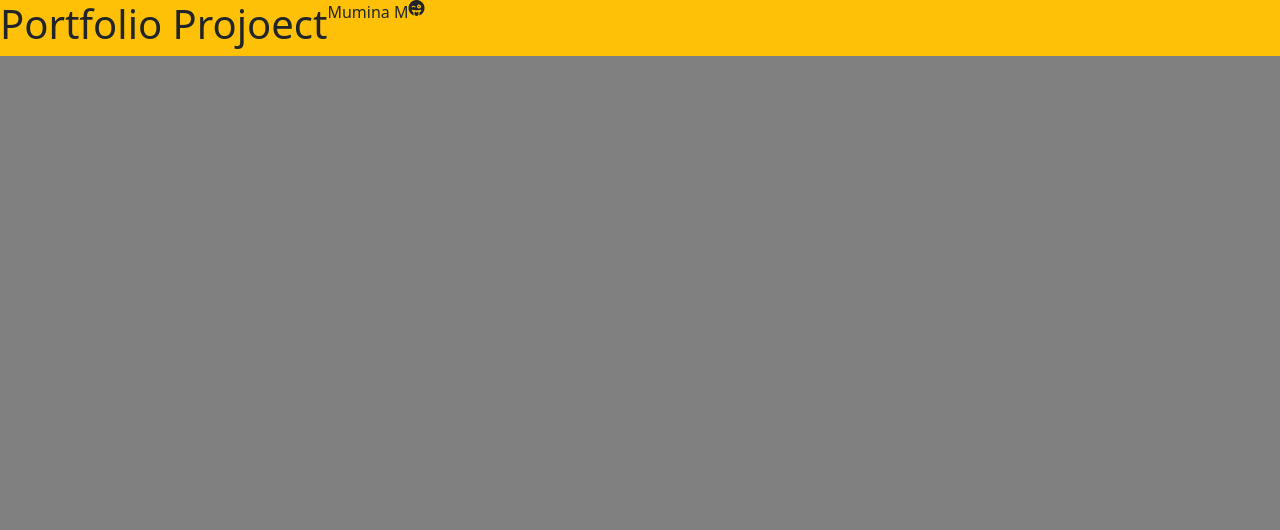
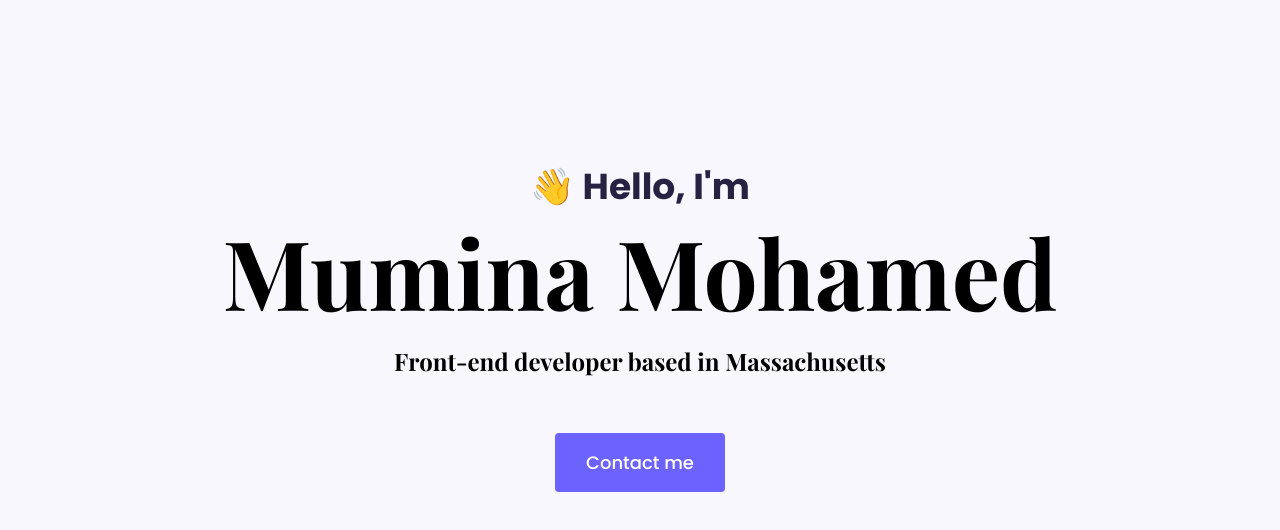
Before and after one commit to Mumina033/portfolio-project, a plain HTML site: page index.html in a window 1280 px wide. Drawn offline with nearby package versions, Linux system fonts and the light colour scheme.

Commit message:
added google fonts and worked on the css regarding the heading

```diff
--- a/css/style.css
+++ b/css/style.css
@@ -1,3 +1,53 @@
+:root {
+  --color-theme: #6c63ff;
+  --secondary-color: #f9f7fe;
+  --heading-font-family: "playfair Display", seriff;
+  --default-font-family: "poppins", sans seriff;
+}
+
 body {
-  background: gray;
+  background: white;
+  font-family: var(--default-font-family);
 }
+
+.hero {
+  text-align: center;
+  background: var(--secondary-color);
+  padding: 160px 20px;
+}
+h1,
+h2,
+h3,
+h4,
+h5,
+h6 {
+  color: black;
+  font-family: var(--heading-font-family);
+  font-weight: bold;
+}
+
+h1 {
+  font-size: 96px;
+}
+.hero h2 {
+  font-weight: normal;
+  color: black;
+  line-height: 2;
+  font-size: 24px;
+  padding-bottom: 40px;
+}
+.hero p {
+  color: #272142;
+  font-weight: bold;
+  margin: 0;
+  font-size: 36px;
+}
+
+.btn-color {
+  background: var(--color-theme);
+  color: white;
+  border-radius: 4px;
+  font-size: 18px;
+  line-height: 27px;
+  padding: 15px 30px;
+}
--- a/index.html
+++ b/index.html
@@ -11,6 +11,11 @@
       rel="stylesheet"
       href="https://cdn.jsdelivr.net/npm/bootstrap@5.3.2/dist/js/bootstrap.bundle.min.js"
     />
+    <link
+      href="https://fonts.googleapis.com/css2?family=Playfair+Display:wght@700&amp;family=Poppins:wght@500;700&amp;display=swap"
+      rel="stylesheet"
+    />
+    <link rel="preconnect" href="https://fonts.gstatic.com" />
     <script
       src="https://kit.fontawesome.com/5cc634219c.js"
       crossorigin="anonymous"
@@ -19,10 +24,14 @@
     <title>Portfolio</title>
   </head>
   <body>
-    <div class="d-flex bg-warning">
-      <h1>Portfolio Projoect</h1>
-      <p>Mumina M</p>
-      <i class="fa-solid fa-face-grin-tongue-wink"></i>
+    <div class="hero">
+      <p>👋 Hello, I'm</p>
+      <h1>Mumina Mohamed</h1>
+      <h2>Front-end developer based in Massachusetts</h2>
+
+      <div>
+        <a href="#" class="btn btn-color">Contact me</a>
+      </div>
     </div>
   </body>
 </html>
```
